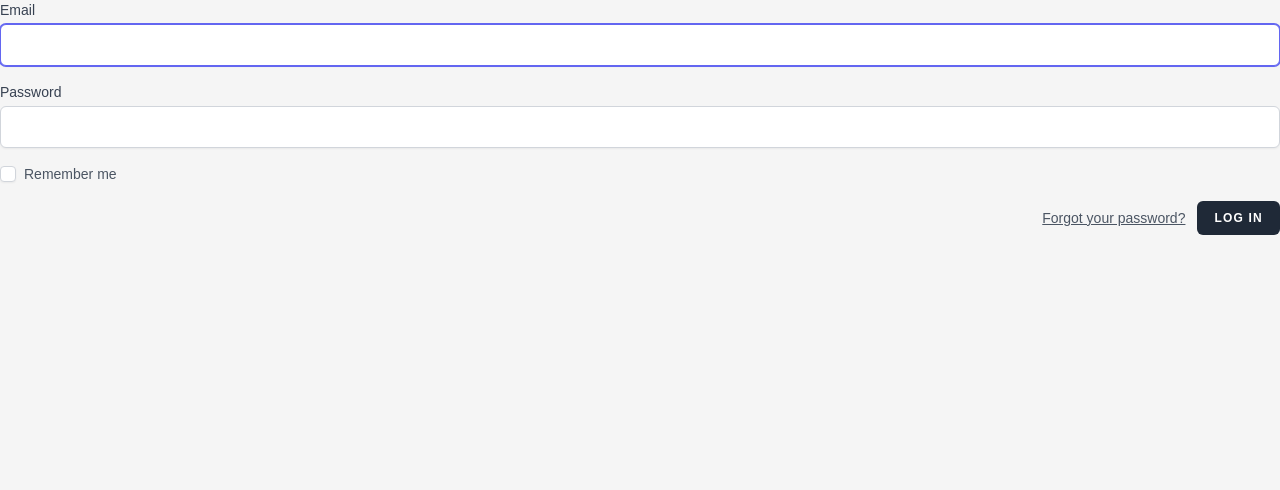
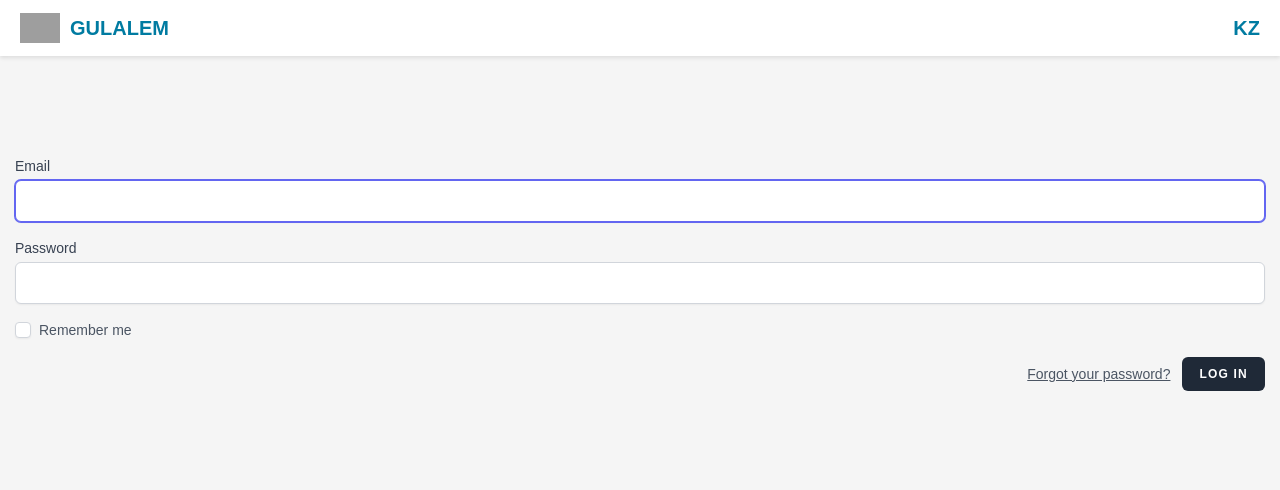
Before and after one commit to frayzz/Gulalem, a Laravel app: page /login in a window 1280 px wide. Shown: the top 490 px of the page. Run offline with Laravel 12, Linux system fonts and the light colour scheme; style sheets or scripts are compiled from the project's sources; some web fonts are replaced; grey boxes are pictures that could not be loaded.

Commit message:
Login style add laravel

```diff
--- a/resources/css/app.css
+++ b/resources/css/app.css
@@ -450,3 +450,8 @@ footer p {
 }
 
 /* Detail END */
+/* Auth START */
+.auth-section {
+    padding: 100px 15px;
+}
+/* Auth END */
--- a/resources/views/auth/login.blade.php
+++ b/resources/views/auth/login.blade.php
@@ -1,4 +1,7 @@
-<x-guest-layout>
+@extends('layouts.app')
+
+@section('content')
+<section class="auth-section">
     <!-- Session Status -->
     <x-auth-session-status class="mb-4" :status="session('status')" />
 
@@ -44,4 +47,5 @@
             </x-primary-button>
         </div>
     </form>
-</x-guest-layout>
+</section>
+@endsection
--- a/resources/views/layouts/app.blade.php
+++ b/resources/views/layouts/app.blade.php
@@ -15,6 +15,9 @@
 <div class="container">
     @yield('content')
 </div>
-@include('partials.footer')
+@if(Route::is('public.index'))
+    @include('partials.footer')
+@endif
+
 @vite('resources/js/app.js')
 </body>
```
